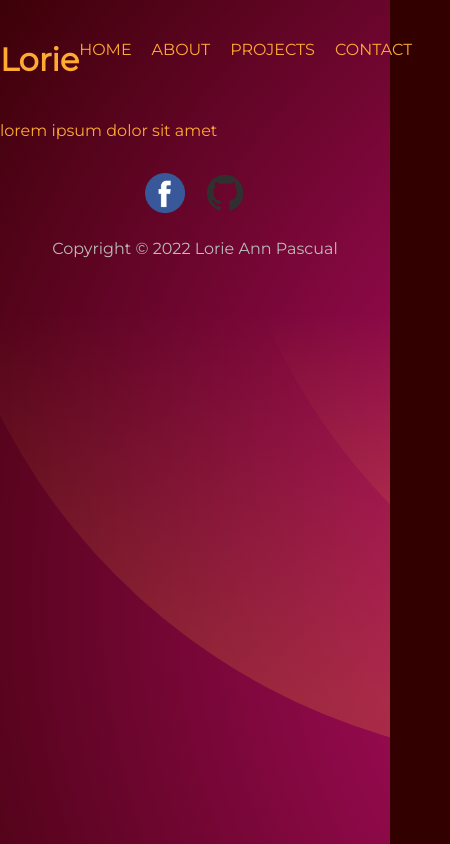
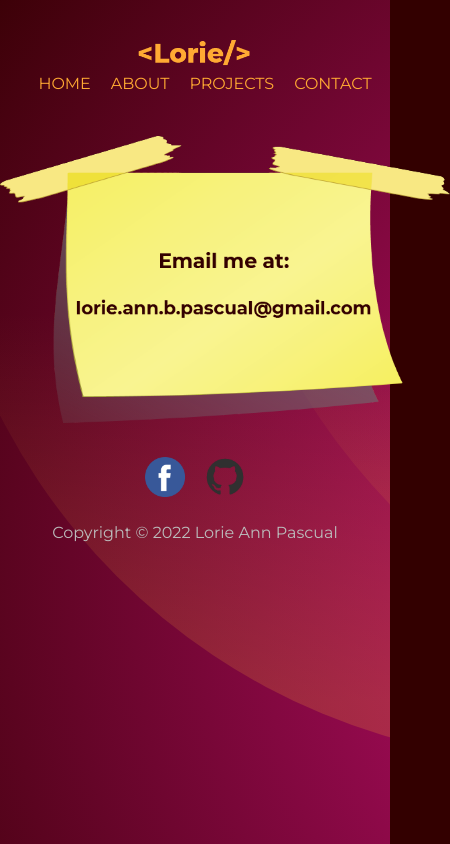
Before and after one commit to LorieAnnPascual/portfolio, a Gatsby site: page /Contact in a window 390 px wide. Shown: the whole page, 450 px wide, since content can reach past the window. Built offline with nearby package versions, Linux system fonts and the light colour scheme; Gatsby itself is replaced by a stand-in of ours.

Commit message:
added contact and some media query

```diff
--- a/package.json
+++ b/package.json
@@ -14,8 +14,10 @@
     "test": "echo \"Write tests! -> https://gatsby.dev/unit-testing\" && exit 1"
   },
   "dependencies": {
+    "bootstrap": "^5.1.3",
     "gatsby": "^4.5.4",
     "react": "^17.0.1",
+    "react-bootstrap": "^2.1.1",
     "react-dom": "^17.0.1"
   },
   "devDependencies": {
--- a/src/components/Layout.js
+++ b/src/components/Layout.js
@@ -5,7 +5,7 @@ import { Link } from 'gatsby';
 
 const Layout = ({children}) => {
   return (
-      <div className="layout">
+      <div className="container-sm layout">
           <Navbar/>
           <div className="content">
               { children }
--- a/src/components/Navbar.js
+++ b/src/components/Navbar.js
@@ -1,15 +1,20 @@
 import React from 'react';
 import { Link } from 'gatsby';
 
+
 const Navbar = () => {
   return (
-    <div className="Navbar">
-        <h1>Lorie</h1>
+    <div className="container-sm Navbar">
+        <Link to="/">
+          <figure>
+            <img src="/mylogo.png" alt="logo" height="30px" />
+          </figure>
+        </Link>
         <div className="links">
-            <Link to="/">HOME</Link>
-            <Link to="/About">ABOUT</Link>
-            <Link to="/Projects">PROJECTS</Link>
-            <Link to="/Contact">CONTACT</Link>
+            <Link to="/" className="nav-item">HOME</Link>
+            <Link to="/About" className="nav-item">ABOUT</Link>
+            <Link to="/Projects" className="nav-item">PROJECTS</Link>
+            <Link to="/Contact" className="nav-item">CONTACT</Link>
         </div>
     </div>
   );
--- a/src/pages/Contact.js
+++ b/src/pages/Contact.js
@@ -1,10 +1,15 @@
 import React from 'react';
 import Layout from '../components/Layout';
+import * as styles from '../styles/contact.module.css';
 
 const Contact = () => {
   return (
       <Layout>
-          <p>lorem ipsum dolor sit amet</p>
+        <div>
+          <figure className="d-flex justify-content-center">
+            <img src="/contact.png" alt="contact" className={styles.contact}/>
+          </figure>
+        </div>
       </Layout>
   );
 };
--- a/src/pages/index.js
+++ b/src/pages/index.js
@@ -2,6 +2,7 @@ import React from "react";
 import Layout from '../components/Layout';
 import * as styles from '../styles/home.module.css';
 import { Link } from 'gatsby';
+import 'bootstrap/dist/css/bootstrap.min.css';
 
 export default function Home() {
   return (
@@ -13,7 +14,7 @@ export default function Home() {
             <h3>Develop & Deploy</h3>
             <p>Web Developer based in Rizal</p>
             <Link className={styles.btn} to="/Projects">My Portfolio Projects</Link>&nbsp;&nbsp;&nbsp;
-            <Link className={styles.btn} to="/">Download my CV</Link>
+            <Link className={styles.btn} to="https://drive.google.com/file/d/1zPTXjuJx0rpShEDF_JQopIBsCyPPLZ8v/view?usp=sharing" download target="_blank" type="button">Download my CV</Link>
           </div>
           <figure>
             <img src="/webdev.png" alt="banner" style={{maxWidth: '100%'}}/>
--- /dev/null
+++ b/src/styles/contact.module.css
@@ -0,0 +1,5 @@
+@media screen and (max-width: 480px) {
+    .contact {
+        width: 450px;
+    }
+}
--- a/src/styles/global.css
+++ b/src/styles/global.css
@@ -40,16 +40,14 @@ p {
     gap: 20px;
 }
 
-.Navbar Link {
+.links .nav-item {
     display: inline-block;
     margin-left: 20px;
     font-weight: 400;
     padding-bottom: 0px;
     border-bottom: 3px solid transparent;
-}
-
-Link:hover {
-    border-color: #330000;
+    color: #FFAA33;
+    text-decoration: none;
 }
 
 footer p {
@@ -66,3 +64,18 @@ footer .footer-links {
     gap: 20px;
     cursor: pointer;
 }
+
+@media screen and (max-width: 480px) {
+    .Navbar {
+        display: flex;
+        flex-direction: column;
+        justify-content: center;
+        align-items: center;
+    }
+
+    .Navbar .links {
+        display: flex;
+        justify-content: flex-end;
+        gap: 0px;
+    }
+}
```
Also changed, not shown: src/styles/home.module.css (+6 -1 lines), static/contact.png (added), 1 other file.
